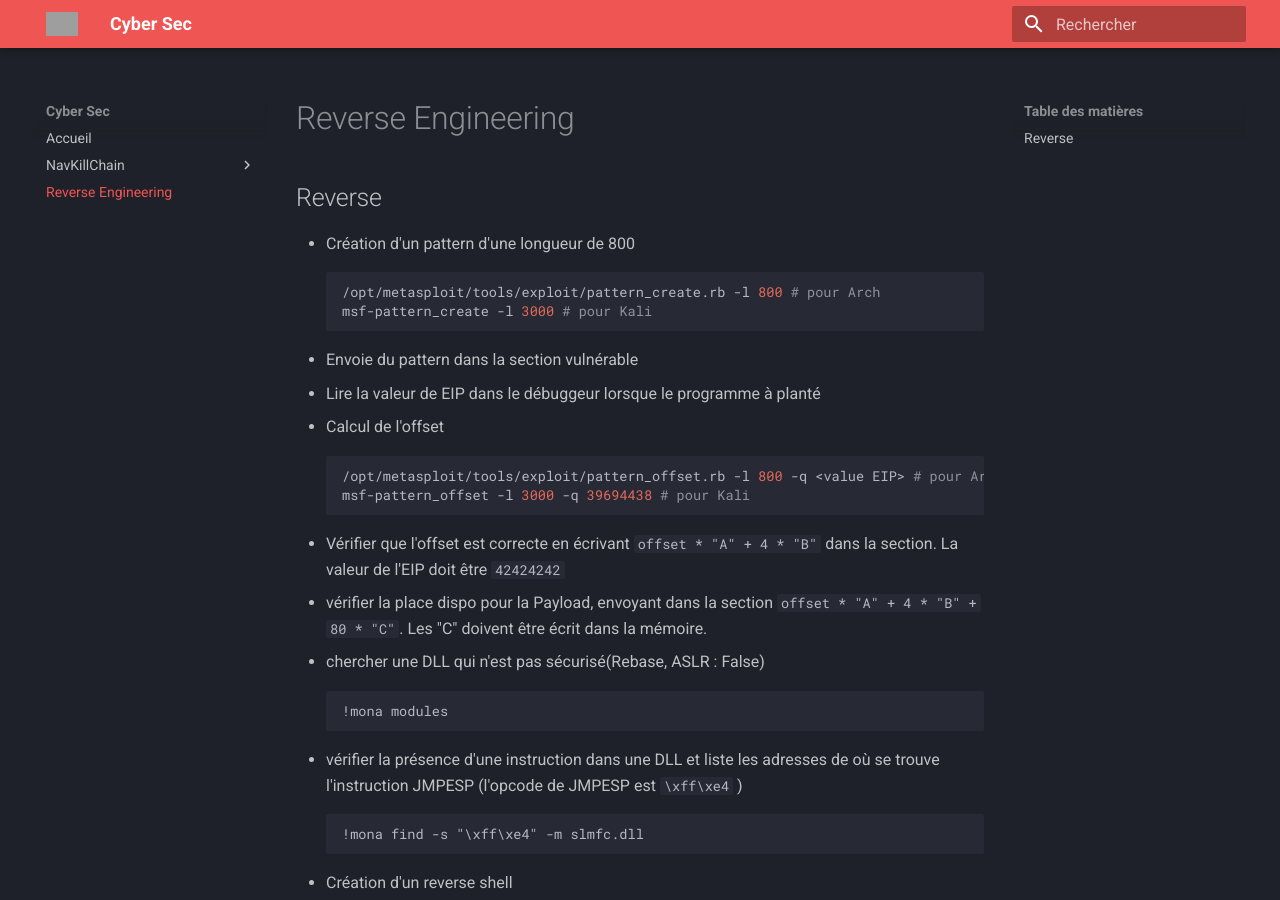
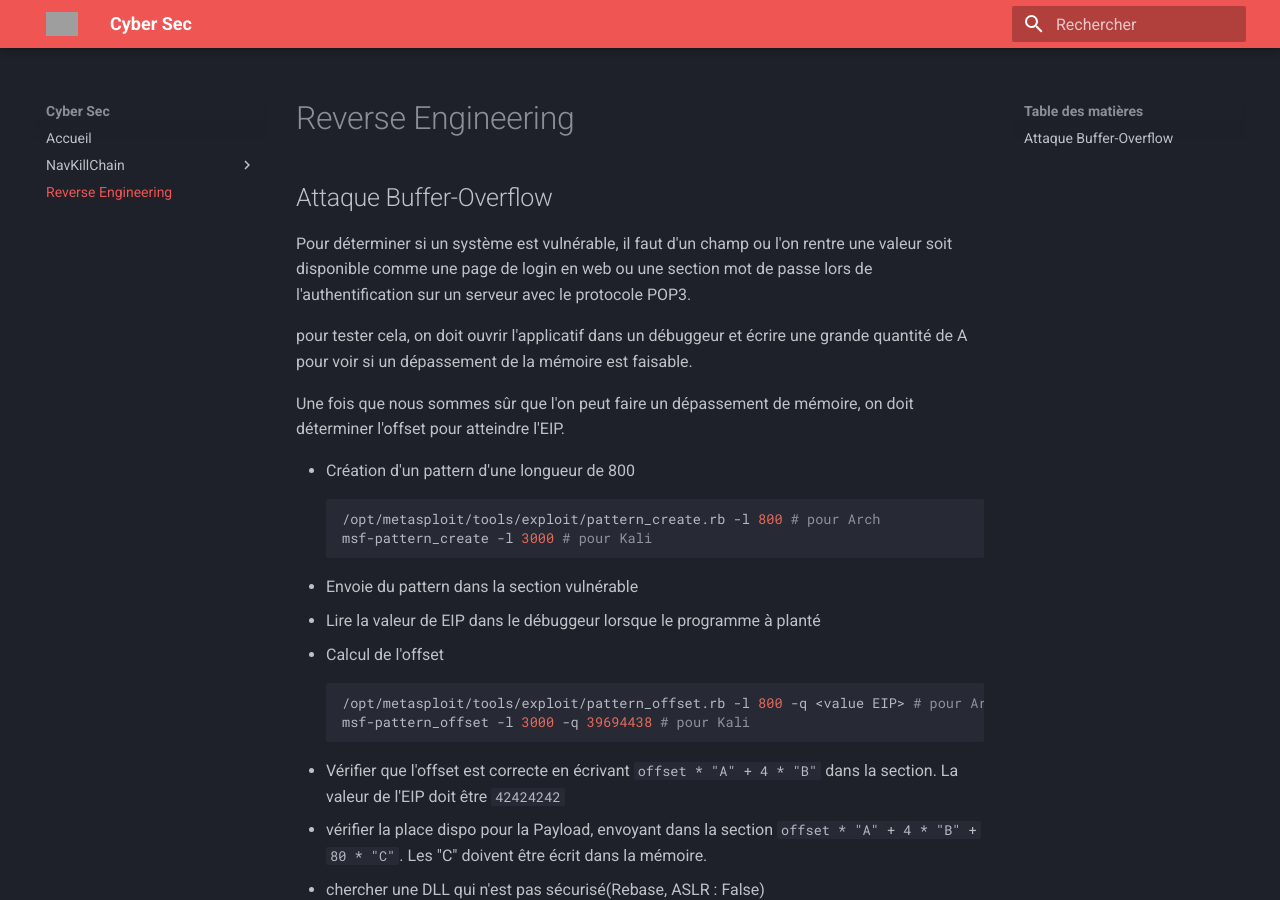
Before and after one commit to rigelgame/Cyber-Sec, an MkDocs documentation site: the page built from docs/reverse-engineering.md, in a window 1280 px wide and 900 px high. Built offline with MkDocs 1.6.1 and Material for MkDocs 9.7.7, drawn with Linux system fonts in a browser that asks for light colours; grey boxes are pictures that could not be loaded.

Commit message:
Update reverse-engineering.md

````diff
--- a/docs/reverse-engineering.md
+++ b/docs/reverse-engineering.md
@@ -1,4 +1,10 @@
-## Reverse
+## Attaque Buffer-Overflow
+
+Pour déterminer si un système est vulnérable, il faut d'un champ ou l'on rentre une valeur soit disponible comme une page de login en web ou une section mot de passe lors de l'authentification sur un serveur avec le protocole POP3.
+
+pour tester cela, on doit ouvrir l'applicatif dans un débuggeur et écrire une grande quantité de A pour voir si un dépassement de la mémoire est faisable.
+
+Une fois que nous sommes sûr que l'on peut faire un dépassement de mémoire, on doit déterminer l'offset pour atteindre l'EIP.
 
 - Création d'un pattern d'une longueur de 800
 ```bash
````
